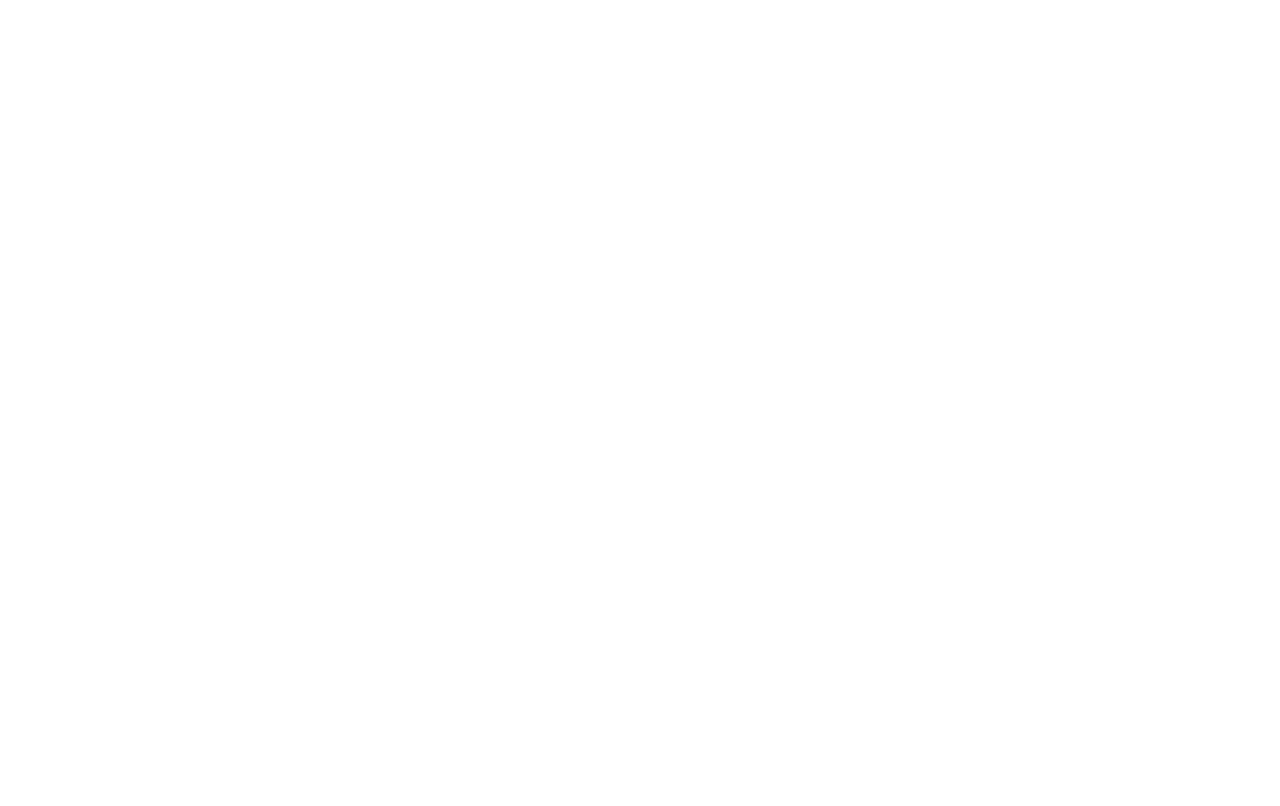
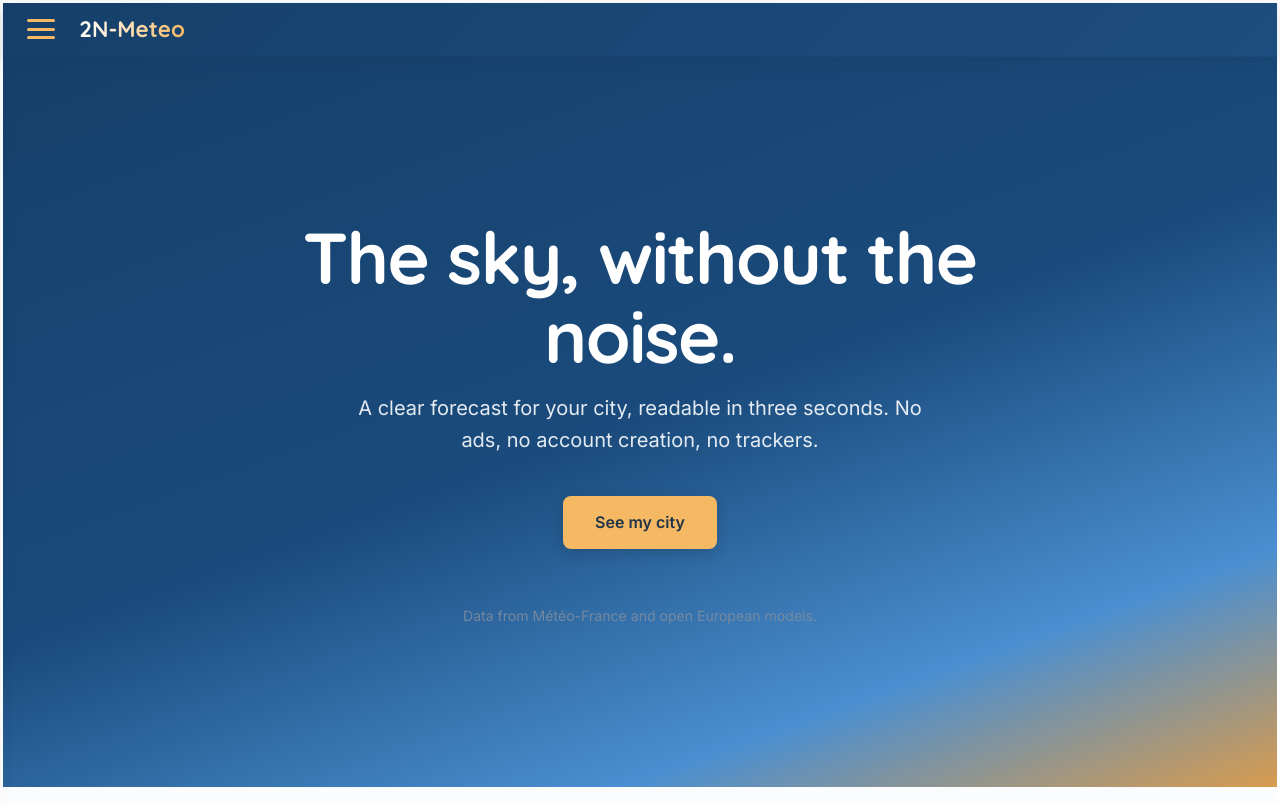
Before and after one commit to Jeamyra-cpu/2N-Meteo, a React (Vite) app: page /accueil in a window 1280 px wide. Before the commit this address had no page. Built offline with nearby package versions, Linux system fonts and the light colour scheme.

Commit message:
Merge des premières pages

```diff
--- a/package.json
+++ b/package.json
@@ -10,6 +10,7 @@
     "preview": "vite preview"
   },
   "dependencies": {
+    "bootstrap": "^5.3.8",
     "i18next": "^26.4.2",
     "i18next-browser-languagedetector": "^8.2.1",
     "react": "^19.2.8",
--- a/src/App.jsx
+++ b/src/App.jsx
@@ -6,6 +6,7 @@ import viteLogo from './assets/vite.svg'
 import './App.css'
 import APropos from './Pages/Apropos.jsx'
 import Politique from './Pages/PolitiqueConfidentialite.jsx'
+import Accueil from './Pages/Accueil.jsx'
 
 function App() {
   const [count, setCount] = useState(0)
@@ -16,6 +17,7 @@ function App() {
         <Route path="/" element={<APropos />} />
         <Route path="/a-propos" element={<APropos />} />
         <Route path="/politique-confidentialite" element={<Politique />} />
+        <Route path="/accueil" element={<Accueil />} />
       </Routes>
     </BrowserRouter>
   )
--- a/src/Langues/en.json
+++ b/src/Langues/en.json
@@ -35,6 +35,17 @@
         "app-name": "2N-Meteo",
         "home": "Home",
         "about": "About",
-        "privacy": "Privacy Policy"
+        "privacy": "Privacy Policy",
+        "language": "Language",
+        "theme": "Theme",
+        "light": "Light",
+        "dark": "Dark"
+    },
+
+    "home": {
+        "title": "The sky, without the noise.",
+        "subtitle": "A clear forecast for your city, readable in three seconds. No ads, no account creation, no trackers.",
+        "cta": "See my city",
+        "source": "Data from Météo-France and open European models."
     }
 }
--- a/src/Langues/fr.json
+++ b/src/Langues/fr.json
@@ -35,6 +35,17 @@
         "app-name": "2N-Météo",
         "home": "Accueil",
         "about": "À propos",
-        "privacy": "Politique & Confidentialité"
+        "privacy": "Politique & Confidentialité",
+        "language": "Langue",
+        "theme": "Thème",
+        "light": "Clair",
+        "dark": "Sombre"
+    },
+
+    "home": {
+        "title": "Le ciel, sans le bruit.",
+        "subtitle": "Une prévision claire pour votre ville, lisible en trois secondes. Sans publicité, sans compte à créer, sans traceur.",
+        "cta": "Voir ma ville",
+        "source": "Données Météo-France et modèles ouverts européens."
     }
 }
--- /dev/null
+++ b/src/Pages/Accueil.jsx
@@ -0,0 +1,35 @@
+import React from "react";
+import { useTranslation } from "react-i18next";
+import "../Styles/Accueil.css";
+import Header from '../Parties/Header.jsx';
+
+function Accueil() {
+    const { t } = useTranslation();
+
+    return (
+        <div className="accueil-page">
+            <Header />
+
+            <main className="accueil-heros">
+                <h1>{t('home.title')}</h1>
+
+                <p className="description">
+                    {t('home.subtitle')}
+                </p>
+
+                <div className="accueil-action">
+                    <button className="accueil-bouton">
+                        {t('home.cta')}
+                    </button>
+                </div>
+
+                <p className="accueil-mention">
+                    {t('home.source')}
+                </p>
+            </main>
+
+        </div>
+    );
+}
+
+export default Accueil;
--- a/src/Parties/Header.jsx
+++ b/src/Parties/Header.jsx
@@ -36,10 +36,9 @@ function Header() {
                     <span></span>
                     <span></span>
                 </button>
-                <h2 className="header-title">{t('header.app-name', '2N-Météo')}</h2>
+                <h2 className="header-title">{t('header.app-name')}</h2>
             </header>
 
-            {/* Overlay sombre pour fermer le menu en cliquant à l'extérieur */}
             {menuOuvert && (
                 <div
                     className="menu-overlay"
@@ -47,7 +46,6 @@ function Header() {
                 />
             )}
 
-            {/* Navbar latérale glissante */}
             <nav id="menu" className={`navbar-drawer ${menuOuvert ? 'open' : ''}`}>
                 <div className="drawer-header">
                     <h3>Menu</h3>
@@ -62,21 +60,30 @@ function Header() {
 
                 <ul className="nav-links">
                     <li>
-                        <Link to="/" onClick={() => setMenuOuvert(false)}>
-                            {t('header.home', 'Accueil')}
+                        <Link to="/accueil" onClick={() => setMenuOuvert(false)}>
+                            {t('header.home')}
                         </Link>
                     </li>
-                    <li>
-                        <Link to="/politique-confidentialite" onClick={() => setMenuOuvert(false)}>
-                            {t('header.privacy', 'Politique & Confidentialité')}
-                        </Link>
-                    </li>
+                    {location.pathname !== '/politique-confidentialite' && (
+                        <li>
+                            <Link to="/politique-confidentialite" onClick={() => setMenuOuvert(false)}>
+                                {t('header.privacy')}
+                            </Link>
+                        </li>
+                    )}
+
+                    {location.pathname !== '/a-propos' && (
+                        <li>
+                            <Link to="/a-propos" onClick={() => setMenuOuvert(false)}>
+                                {t('header.about')}
+                            </Link>
+                        </li>
+                    )}
                 </ul>
 
                 <div className="drawer-actions">
-                    {/* Selecteur de Langue */}
                     <div className="action-item">
-                        <span>{t('header.language', 'Langue')} :</span>
+                        <span>{t('header.language')} :</span>
                         <div className="lang-buttons">
                             <button
                                 className={i18n.language === 'fr' ? 'active' : ''}
@@ -93,11 +100,10 @@ function Header() {
                         </div>
                     </div>
 
-                    {/* Toggle Thème (Clair / Sombre) */}
                     <div className="action-item">
-                        <span>{t('header.theme', 'Thème')} :</span>
+                        <span>{t('header.theme')} :</span>
                         <button className="btn-theme" onClick={basculerTheme}>
-                            {themeSombre ? '☀️ Clair' : '🌙 Sombre'}
+                            {themeSombre ? '☀️' + t('header.light') : '🌙' + t('header.dark')}
                         </button>
                     </div>
                 </div>
--- /dev/null
+++ b/src/Styles/Accueil.css
@@ -0,0 +1,102 @@
+/* --- Page Accueil (Styles isolés) --- */
+
+.accueil-page {
+  /* Utilisation du système de variables globales de ton projet */
+  background: var(--cloud-white);
+  color: var(--ink);
+  font-family: var(--font-body);
+  min-height: 100vh;
+  display: flex;
+  flex-direction: column;
+}
+
+/* Section Hero */
+.accueil-heros {
+  min-height: calc(100vh - 70px);
+  display: flex;
+  flex-direction: column;
+  justify-content: center;
+  align-items: center;
+  text-align: center;
+  padding: 80px 1.5rem 64px;
+  color: var(--cloud-white);
+
+  /* Dégradé météo harmonisé avec ton :root */
+  background: linear-gradient(160deg, var(--sky-deep) 0%, #1a4b7c 50%, var(--sky-mid) 80%, #d89b4e 100%);
+}
+
+.accueil-heros h1 {
+  font-family: var(--font-display);
+  font-size: clamp(2.5rem, 6vw, 4.5rem);
+  font-weight: 700;
+  line-height: 1.1;
+  max-width: 18ch;
+  margin: 0 0 1rem;
+  letter-spacing: -0.02em;
+  color: #ffffff;
+}
+
+.accueil-heros p.description {
+  max-width: 48ch;
+  color: rgba(251, 252, 254, 0.9);
+  font-size: clamp(1.05rem, 2vw, 1.25rem);
+  line-height: 1.6;
+  margin: 0 0 2.5rem;
+}
+
+/* Actions & Boutons */
+.accueil-action {
+  display: flex;
+  gap: 1rem;
+  flex-wrap: wrap;
+  justify-content: center;
+  align-items: center;
+}
+
+.accueil-bouton {
+  appearance: none;
+  border: none;
+  cursor: pointer;
+  background: var(--sky-warm);
+  color: var(--ink);
+  font-family: var(--font-body);
+  font-weight: 700;
+  font-size: 1rem;
+  padding: 0.9rem 2rem;
+  border-radius: 8px;
+  box-shadow: 0 4px 14px rgba(0, 0, 0, 0.15);
+  transition: transform 0.2s ease, background-color 0.2s ease;
+}
+
+.accueil-bouton:hover {
+  transform: translateY(-2px);
+  background: #f7c478;
+}
+
+.accueil-bouton.creux {
+  background: transparent;
+  color: var(--cloud-white);
+  border: 1px solid rgba(251, 252, 254, 0.4);
+}
+
+.accueil-bouton.creux:hover {
+  background: rgba(251, 252, 254, 0.1);
+}
+
+/* Mention bas de Hero */
+.accueil-mention {
+  margin-top: 3.5rem;
+  color: var(--mist);
+  font-size: 0.88rem;
+  opacity: 0.9;
+}
+
+/* Optionnel : Logo */
+.accueil-logo {
+  margin-top: 2rem;
+}
+
+.accueil-logo img {
+  width: 120px;
+  height: auto;
+}
--- a/src/Styles/Politique.css
+++ b/src/Styles/Politique.css
@@ -5,7 +5,7 @@
 }
 
 .privacy-hero {
-  padding: 4rem 1.5rem 3rem;
+  padding: 2rem ;
   text-align: center;
   background: linear-gradient(135deg, var(--sky-deep), var(--sky-mid));
 }
--- a/src/main.jsx
+++ b/src/main.jsx
@@ -1,5 +1,7 @@
 import { StrictMode } from 'react'
 import { createRoot } from 'react-dom/client'
+import "bootstrap/dist/css/bootstrap.min.css"
+import "bootstrap/dist/js/bootstrap.bundle.min.js"
 import './Styles/theme.css'
 import './index.css'
 import './i18n.js'
```
Also changed, not shown: src/Images/logo.png (added), src/Pages/Acceuil.jsx (deleted), 1 other file (tests, documents, lock files or other folders).
